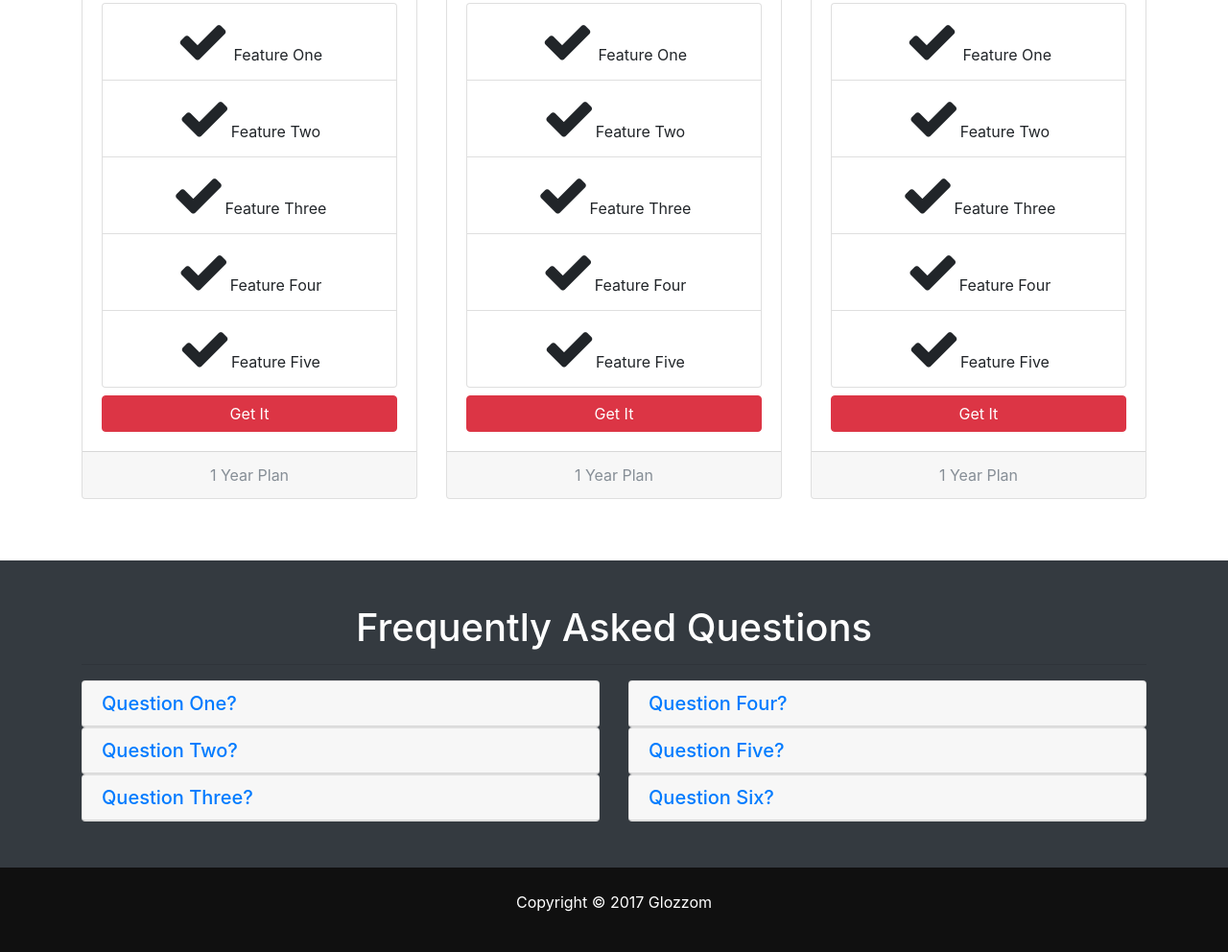
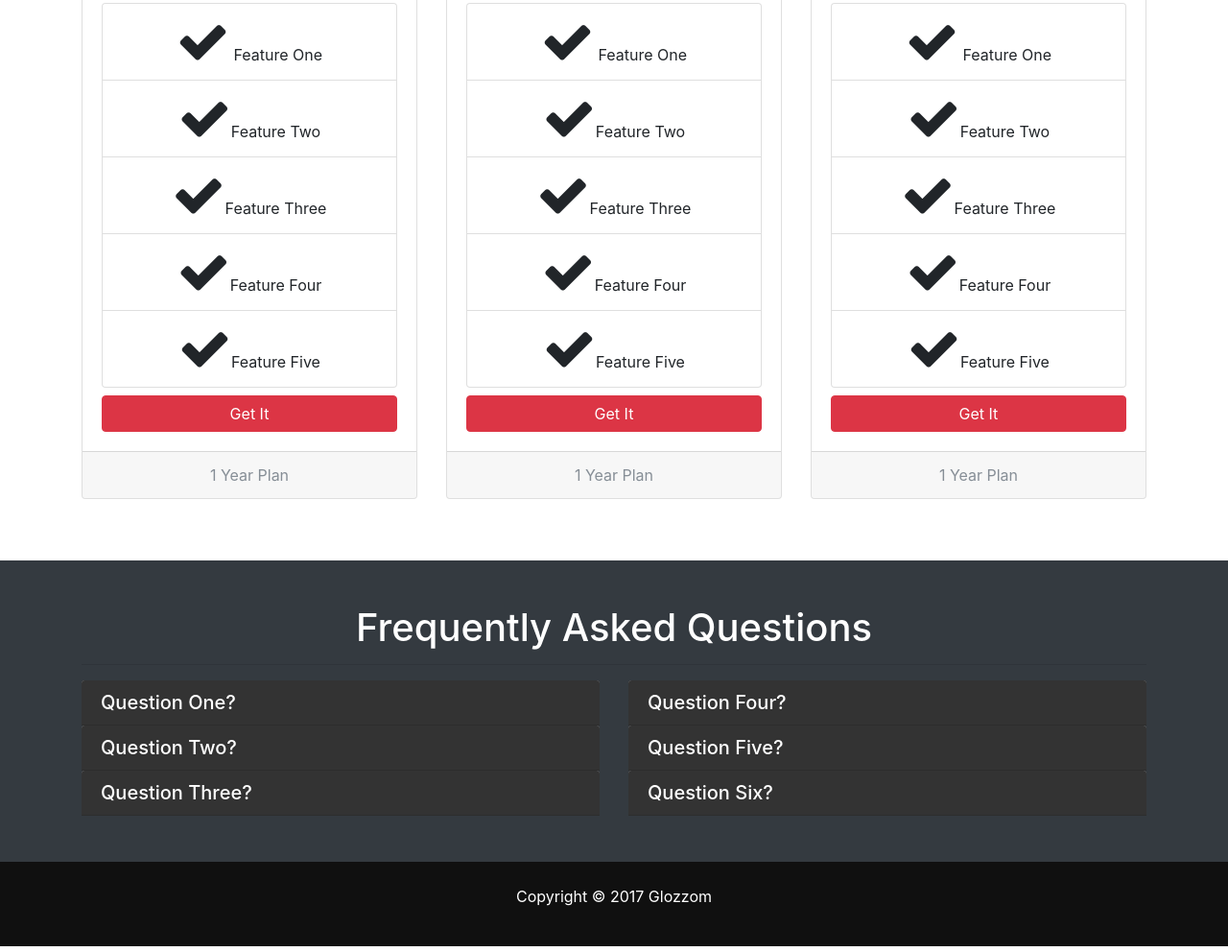
Before and after one commit to lukemiller93/glozzom, a website: page src/services.html in a window 1280 px wide. Shown: the part 488-1480 px from the top of the page at 96% size. Drawn offline with Linux system fonts and the light colour scheme; some packages are replaced by stand-ins of ours; a script that the page names is missing.

Commit message:
Updated Styling

```diff
--- a/src/scss/style.scss
+++ b/src/scss/style.scss
@@ -94,3 +94,17 @@ footer#main-footer {
     margin-top: -50px;
   }
 }
+
+#faq {
+  .card {
+    border: #444;
+    a {
+      color: #fff;
+      text-decoration: none;
+    }
+  }
+
+  .card-body, .card-header {
+    background: #333;
+  }
+}
```
Also changed, not shown: src/css/style.css.
